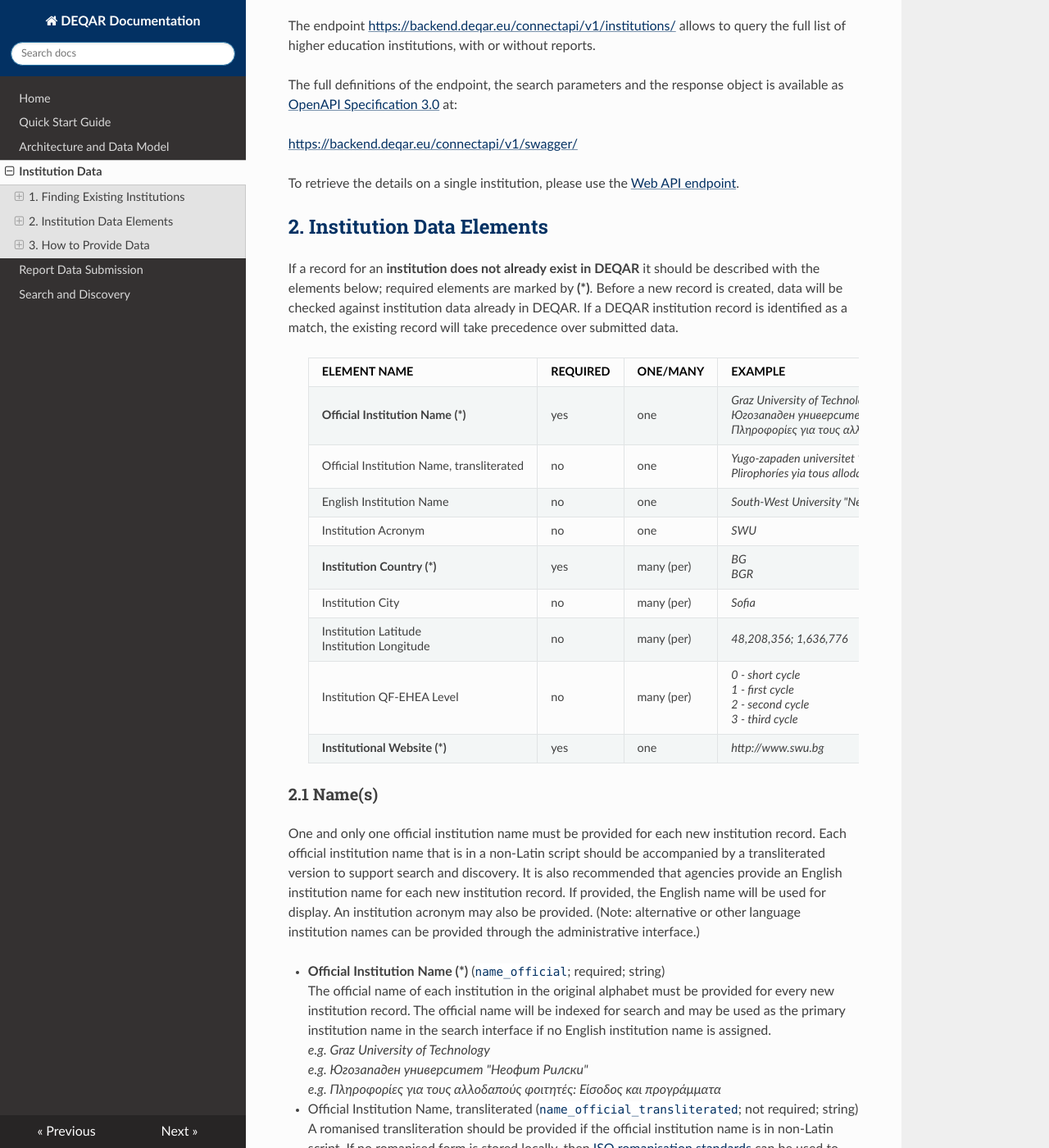
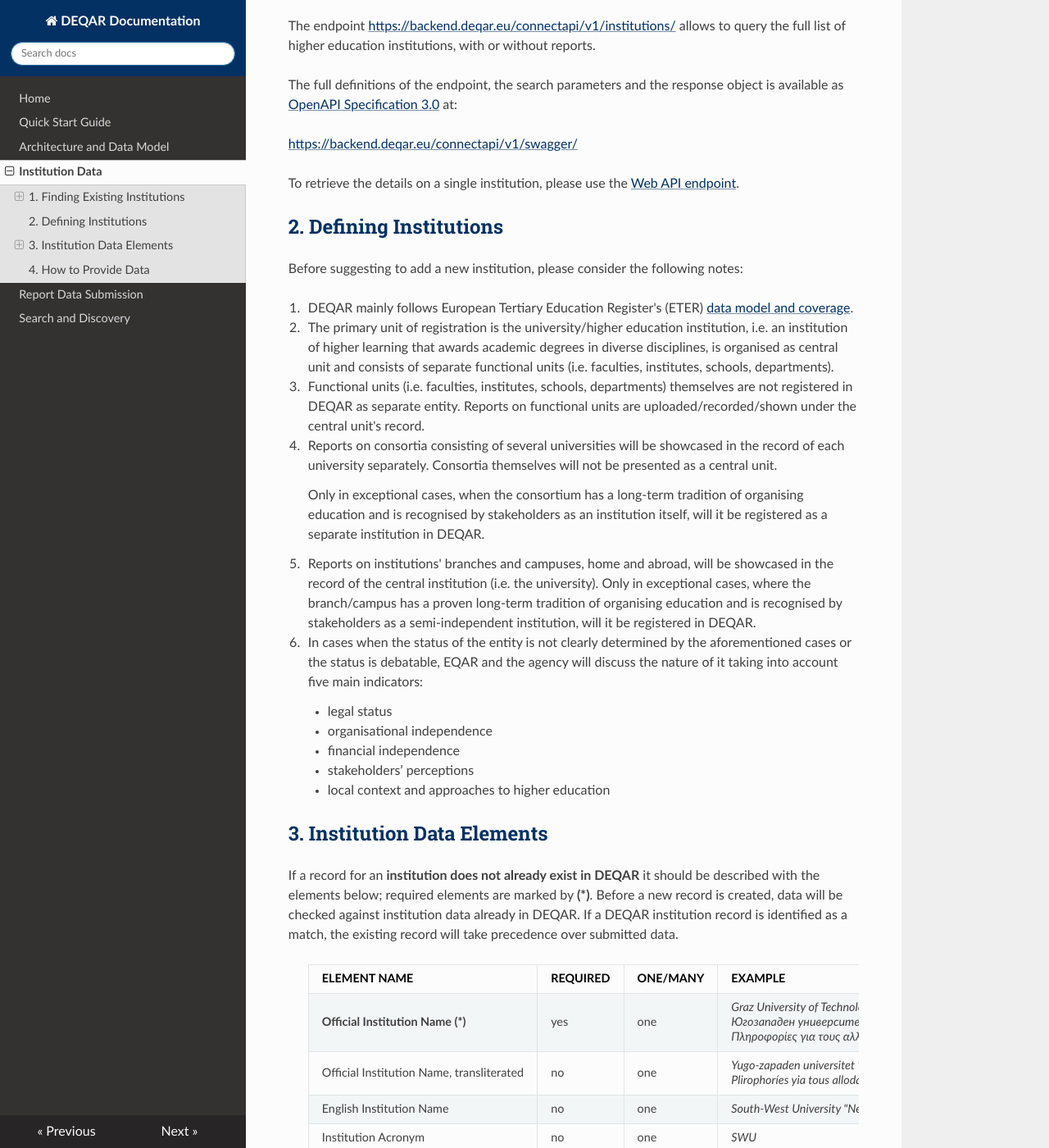
Before and after one commit to EQAR/deqar-docs, an MkDocs documentation site: the page built from docs/institution_data.md, in a window 1280 px wide and 1400 px high, scrolled down 1282 px. Shown: the whole window at 82% size. Built offline with MkDocs 1.6.1, drawn with Linux system fonts in a browser that asks for light colours; nearby versions of some CDN libraries; some of the changed text lies outside the part shown.

Commit message:
add explanation on institution definition

```diff
--- a/docs/institution_data.md
+++ b/docs/institution_data.md
@@ -39,6 +39,30 @@ The full definitions of the endpoint, the search parameters and the response obj
 <https://backend.deqar.eu/connectapi/v1/swagger/>
 
 To retrieve the details on a single institution, please use the [Web API endpoint](web_api.md#institutions).
+
+## Defining Institutions
+
+Before suggesting to add a new institution, please consider the following notes:
+
+ 1. DEQAR mainly follows European Tertiary Education Register's (ETER) [data model and coverage](https://eter-project.com/#/info/coverage).
+
+ 2. The primary unit of registration is the university/higher education institution, i.e. an institution of higher learning that awards academic degrees in diverse disciplines, is organised as central unit and consists of separate functional units (i.e. faculties, institutes, schools, departments).
+
+ 3. Functional units (i.e. faculties, institutes, schools, departments) themselves are not registered in DEQAR as separate entity. Reports on functional units are uploaded/recorded/shown under the central unit's record.
+
+ 4. Reports on consortia consisting of several universities will be showcased in the record of each university separately. Consortia themselves will not be presented as a central unit.
+
+    Only in exceptional cases, when the consortium has a long-term tradition of organising education and is recognised by stakeholders as an institution itself, will it be registered as a separate institution in DEQAR.
+
+ 5. Reports on institutions' branches and campuses, home and abroad, will be showcased in the record of the central institution (i.e. the university). Only in exceptional cases, where the branch/campus has a proven long-term tradition of organising education and is recognised by stakeholders as a semi-independent institution, will it be registered in DEQAR.
+
+ 6. In cases when the status of the entity is not clearly determined by the aforementioned cases or the status is debatable, EQAR and the agency will discuss the nature of it taking into account five main indicators:
+
+    - legal status
+    - organisational independence
+    - financial independence
+    - stakeholders’ perceptions
+    - local context and approaches to higher education
 
 ## Institution Data Elements
 
@@ -148,20 +172,9 @@ Founding and closing years or dates can be provided if known.
 
 ## How to Provide Data
 
-There are two ways to add missing institution records to DEQAR:
+If you identify that institutions are missing, please send us a spreadsheet with the required data.
 
-1. Manually through the webform
-2. Bulk upload in spreadsheet format
-
-### Manually Adding Institutions
-
-Before creating a new institution, please check carefully that the institution is not yet listed in the [reference list of institutions](https://admin.deqar.eu/reference/institutions). It is important to use the administrative interface to do so, as there are many institutions already recorded in DEQAR for which no reports have been uploaded yet. These are visible in the administrative interface, but not in the public interface.
-
-If you are sure it has no record yet, a single institution can be [created in the administrative interface](https://admin.deqar.eu/reference/institutions/create).
-
-### Bulk Upload
-
-If you identify that several institutions are missing, we strongly recommend you send us a spreadsheet for bulk upload.
+Before sending data on a new institution, please check carefully that the institution is not yet listed in the [reference list of institutions](https://admin.deqar.eu/reference/institutions). It is important to use the administrative interface to do so, as there are many institutions already recorded in DEQAR for which no reports have been uploaded yet. These are visible in the administrative interface, but not in the public interface.
 
 Please supply the institution data using the template available in two formats:
 
```
